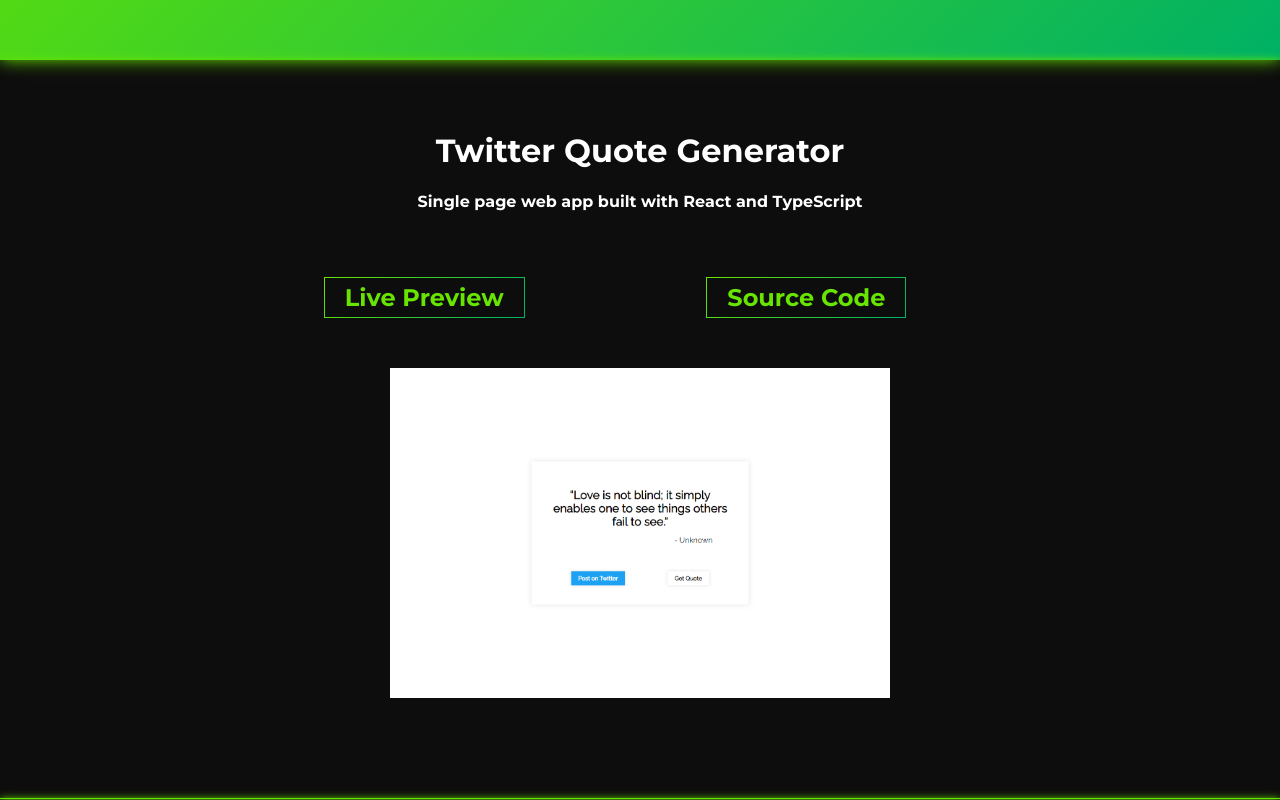
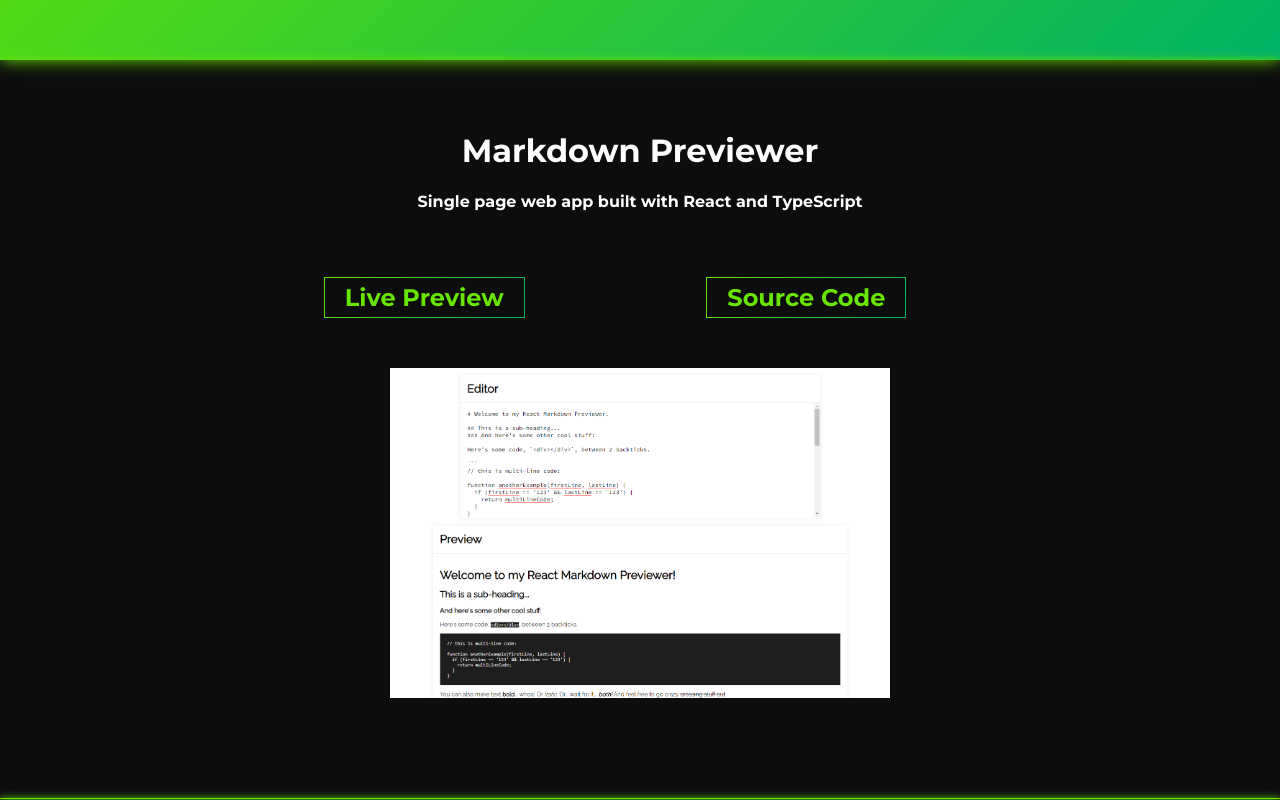
Before and after one commit to Bozidarboze/portfolio, a Next.js app: page / in a window 1280 px wide. Shown: the part 1140-1940 px from the top of the page. Built offline with nearby package versions, Linux system fonts and the light colour scheme.

Commit message:
Add markdown-previewer project

```diff
--- a/components/ProjectsList/PROJECTS_DATA.js
+++ b/components/ProjectsList/PROJECTS_DATA.js
@@ -1,4 +1,12 @@
 const Projects = [
+  {
+    id: 8,
+    title: "Markdown Previewer",
+    text: "Single page web app built with React and TypeScript",
+    preview: "https://bozidarboze.github.io/markdown-previewer/",
+    code: "https://github.com/Bozidarboze/markdown-previewer",
+    image: "/projects/markdown-previewer.png",
+  },
   {
     id: 7,
     title: "Twitter Quote Generator",
```
Also changed, not shown: public/projects/markdown-previewer.png (added).
